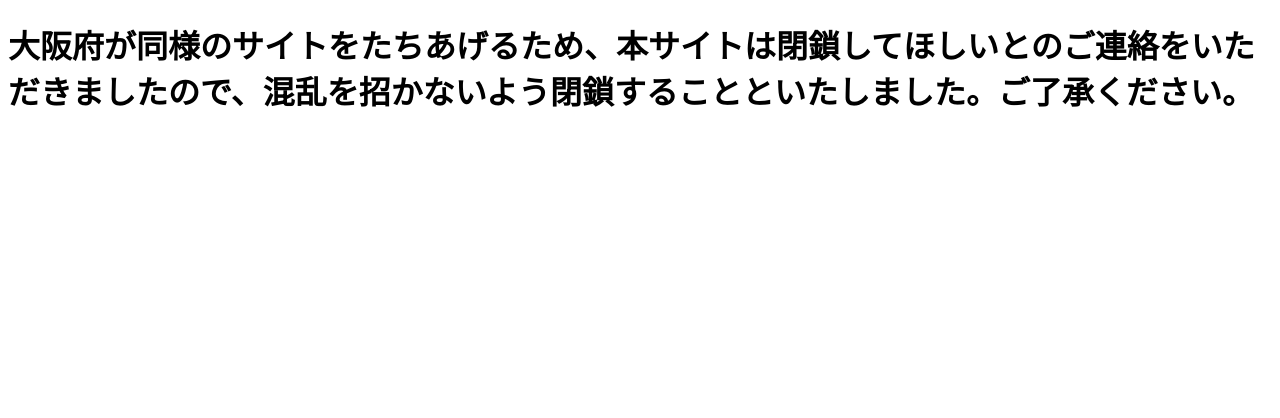
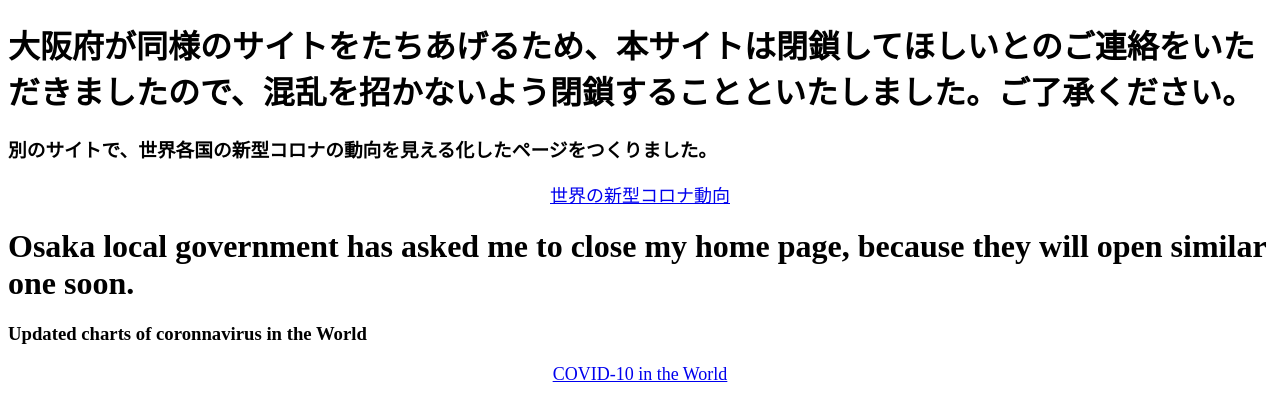
Before and after one commit to ngoishi/shazai-corona, a plain HTML site: page index.html in a window 1280 px wide. Drawn offline with Linux system fonts and the light colour scheme.

Commit message:
Update index.html

```diff
--- a/index.html
+++ b/index.html
@@ -9,7 +9,12 @@
 <body>
 
 <h1>大阪府が同様のサイトをたちあげるため、本サイトは閉鎖してほしいとのご連絡をいただきましたので、混乱を招かないよう閉鎖することといたしました。ご了承ください。</h1>
+<h3>別のサイトで、世界各国の新型コロナの動向を見える化したページをつくりました。</h3>
+ <div style="font-size:large; text-align: center"><a href="https://ngoishi.com/corona/corona.html">世界の新型コロナ動向</a></div>
 
+<h1> Osaka local government has asked me to close my home page, because they will open similar one soon.</h1>
+<h3> Updated charts of coronnavirus in the World</h3>
+<div style="font-size:large; text-align: center"><a href="https://ngoishi.com/corona/corona_en.html">COVID-10 in the World</a></div>
 </body>
 
 </html>
```
